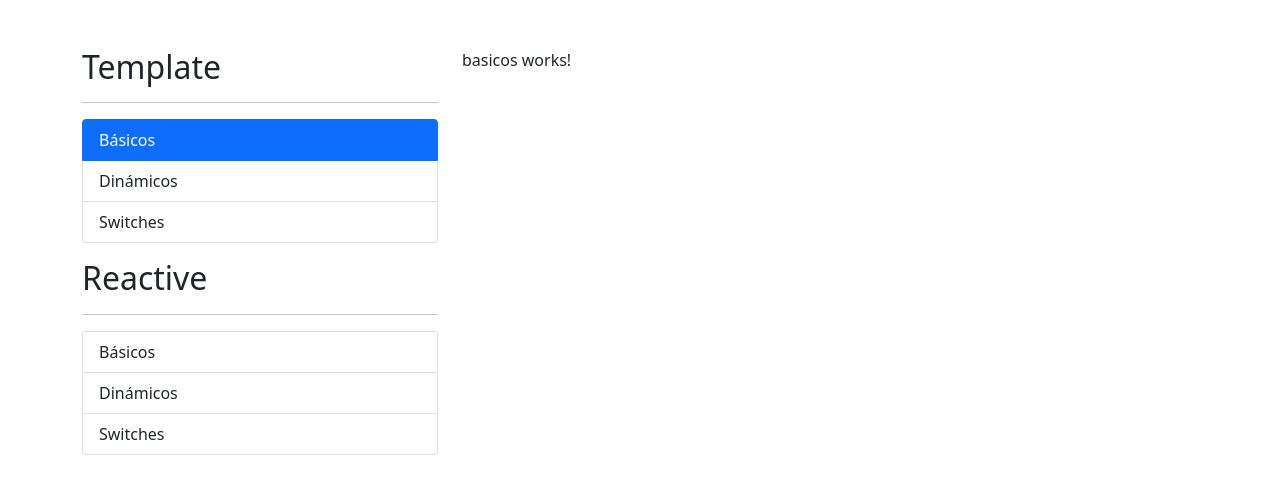
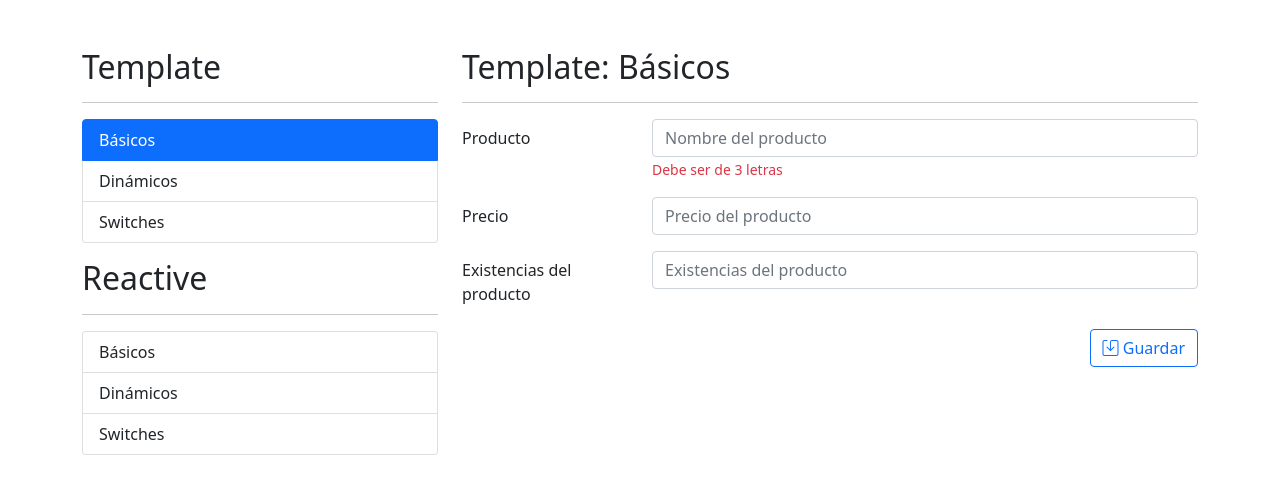
Before and after one commit to fersanti2896/16-curso-angular-formularios, an Angular app: page /template/basicos in a window 1280 px wide. Shown: the top 494 px of the page. Built offline with nearby package versions, Linux system fonts and the light colour scheme.

Commit message:
Agregando icon a index.html

```diff
--- a/src/app/template/basicos/basicos.component.html
+++ b/src/app/template/basicos/basicos.component.html
@@ -1 +1,49 @@
-<p>basicos works!</p>
+<h2>Template: Básicos</h2>
+<hr>
+
+<div class="row">
+    <div class="col">
+        <form>
+            <!-- Campo de producto -->
+            <div class="mb-3 row">
+                <label class="col-sm-3 col-form-label">Producto</label>
+                <div class="col-sm-9">
+                    <input type="text"
+                           class="form-control"
+                           placeholder="Nombre del producto">
+                    <span class="form-text text-danger">Debe ser de 3 letras</span>
+                </div>
+            </div>
+
+            <!-- Campo de precio -->
+            <div class="mb-3 row">
+                <label class="col-sm-3 col-form-label">Precio</label>
+                <div class="col-sm-9">
+                    <input type="number"
+                           class="form-control"
+                           placeholder="Precio del producto">
+                </div>
+            </div>
+
+            <!-- Campo de existencias -->
+            <div class="mb-3 row">
+                <label class="col-sm-3 col-form-label">Existencias del producto</label>
+                <div class="col-sm-9">
+                    <input type="number"
+                           class="form-control"
+                           placeholder="Existencias del producto">
+                </div>
+            </div>
+
+            <div class="row">
+                <div class="col">
+                    <button type="submit"
+                            class="btn btn-outline-primary float-end">
+                            <i class="bi bi-save"></i>
+                        Guardar
+                    </button>
+                </div>
+            </div>
+        </form>
+    </div>
+</div>
--- a/src/index.html
+++ b/src/index.html
@@ -7,6 +7,7 @@
   <meta name="viewport" content="width=device-width, initial-scale=1">
   <link rel="icon" type="image/x-icon" href="favicon.ico">
   <link href="https://cdn.jsdelivr.net/npm/bootstrap@5.1.3/dist/css/bootstrap.min.css" rel="stylesheet">
+  <link rel="stylesheet" href="https://cdn.jsdelivr.net/npm/bootstrap-icons@1.8.1/font/bootstrap-icons.css">
 </head>
 <body class="container">
   <app-root></app-root>
```
